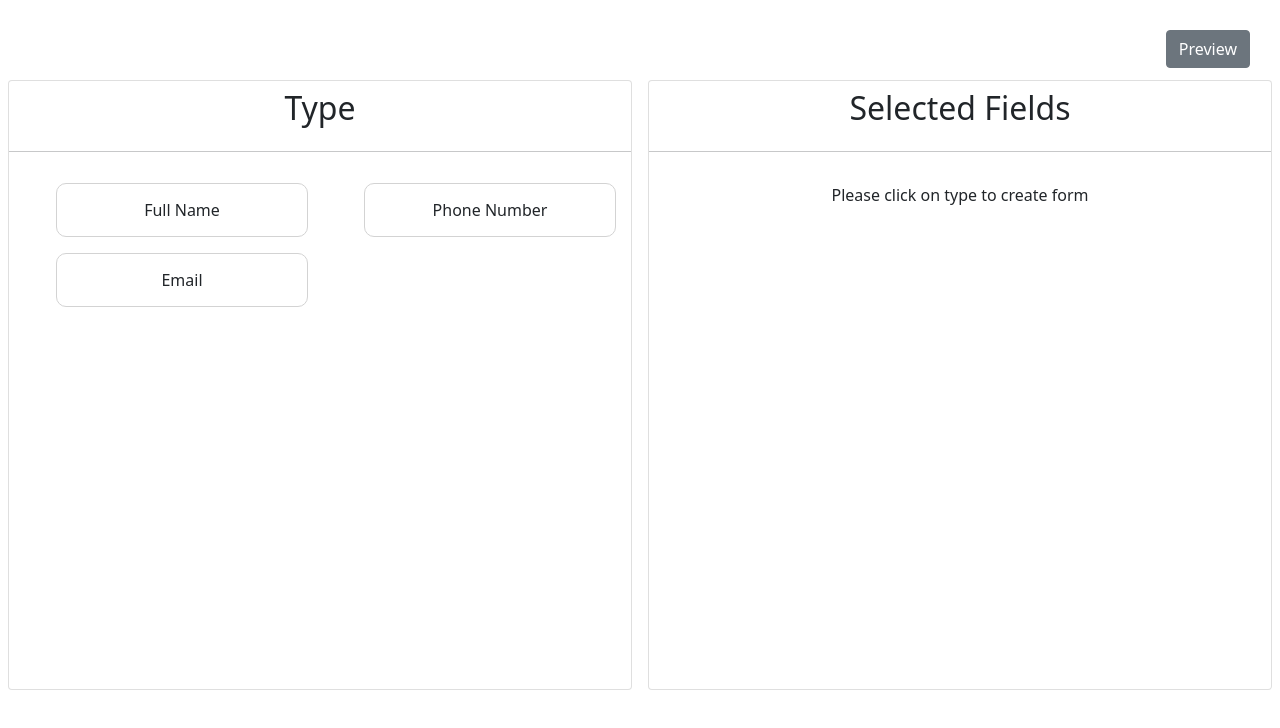
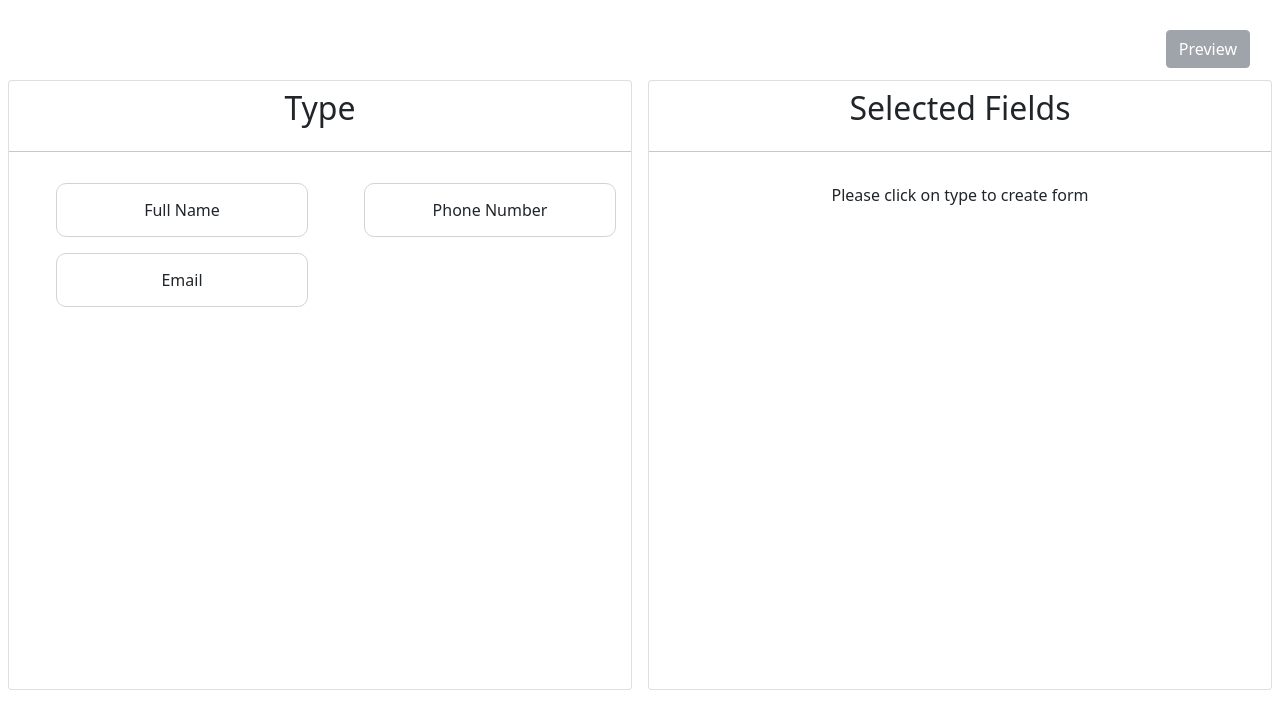
Before and after one commit to sethukumar0001/formbuilder, a React (Create React App) app: page /from-scratch in a window 1280 px wide. Shown: the top 728 px of the page. Built offline with nearby package versions, Linux system fonts and the light colour scheme.

Commit message:
builder added

```diff
--- a/src/builder-from-scratch/index.js
+++ b/src/builder-from-scratch/index.js
@@ -58,8 +58,8 @@ function BuilderFromScratch(props) {
 	};
 	console.log(selectedFields);
 
-	const handleChangePreview = (name,value,key,type) => {
-		if(type === 'string'){
+	const handleChangePreview = (name, value, key, type) => {
+		if (type === "string") {
 			setSelectedFields(
 				selectedFields.map((x, index) => {
 					if (index !== key) return x;
@@ -70,11 +70,16 @@ function BuilderFromScratch(props) {
 				})
 			);
 		}
-	}
+	};
 	return (
 		<Fragment>
 			<div style={{ float: "right", marginRight: "30px", marginTop: "30px" }}>
-				<Button onClick={handleModalPreview}>Preview</Button>
+				<Button
+					onClick={handleModalPreview}
+					disabled={selectedFields.length === 0}
+				>
+					Preview
+				</Button>
 			</div>
 			<br />
 			<div className="d-flex justify-center-between mt-5 align-content-center">
```
